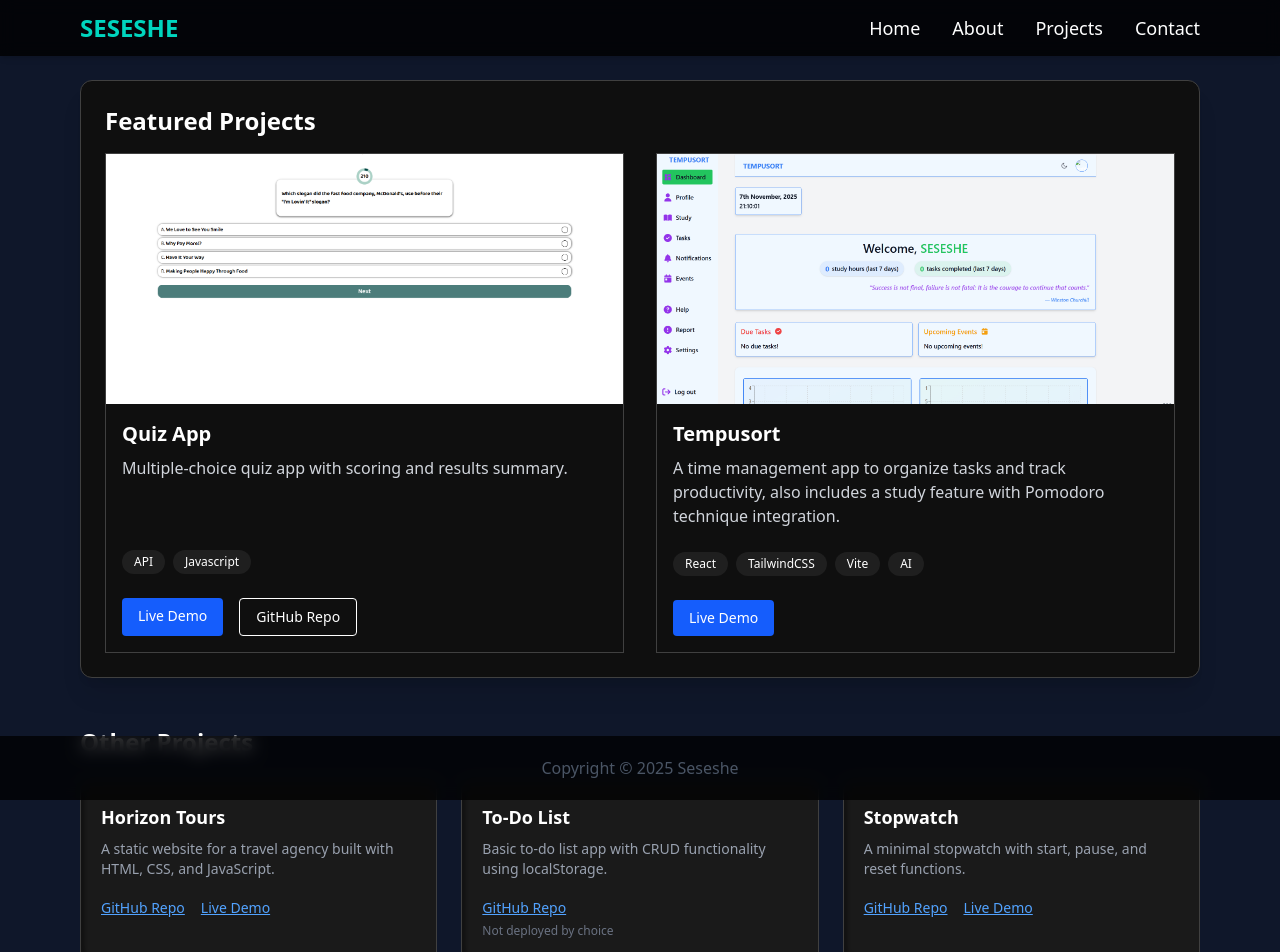
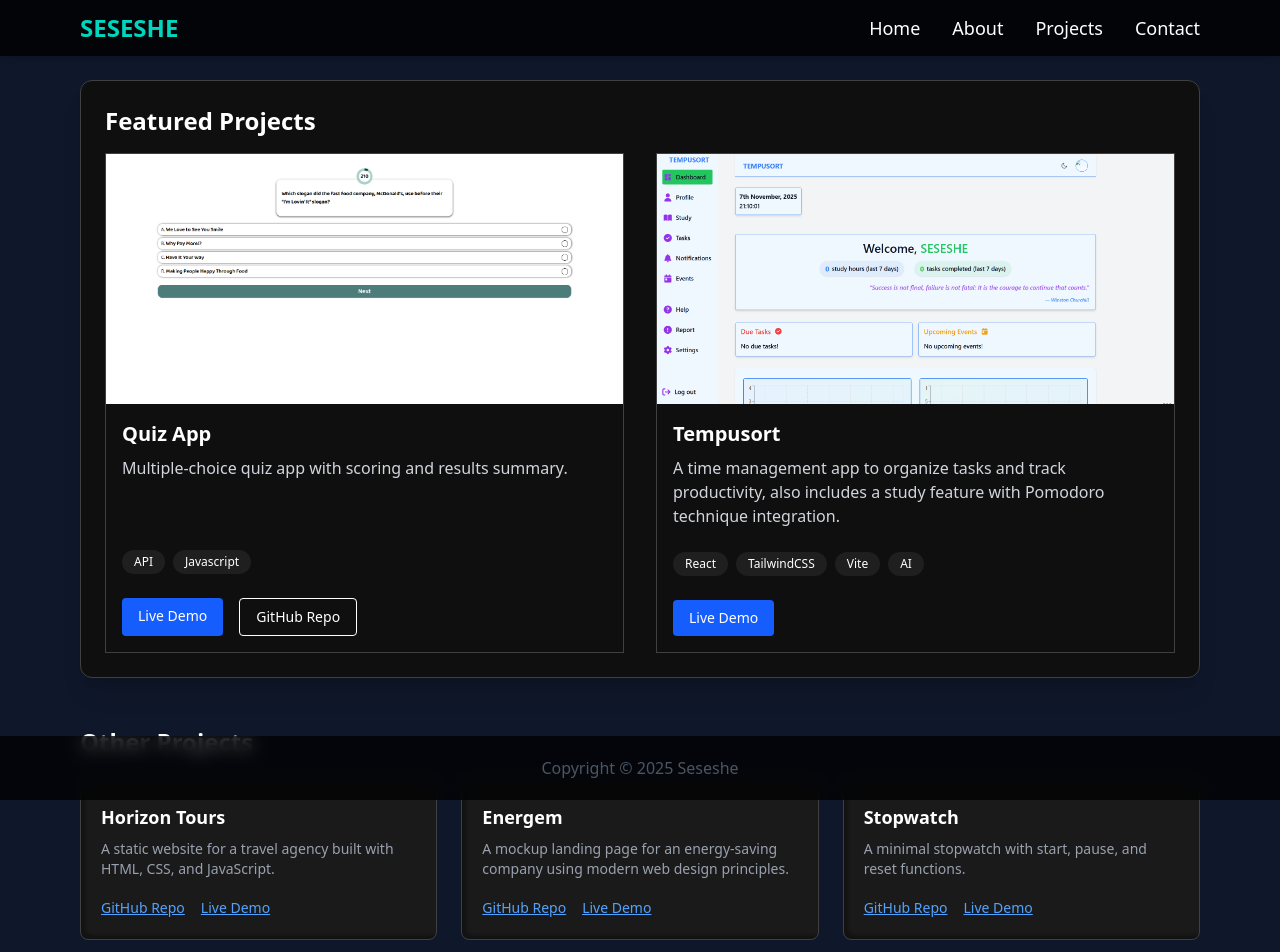
Before and after one commit to Vortex105/Portfolio, a React (Vite) app: page /projects in a window 1280 px wide. Shown: the top 952 px of the page. Built offline with nearby package versions, Linux system fonts and the light colour scheme.

Commit message:
New project

```diff
--- a/src/pages/Projects.jsx
+++ b/src/pages/Projects.jsx
@@ -31,10 +31,11 @@ const Projects = () => {
 			github: 'https://github.com/Vortex105/Horizon-Chasers-Tours-website.git',
 		},
 		{
-			title: 'To-Do List',
+			title: 'Energem',
 			description:
-				'Basic to-do list app with CRUD functionality using localStorage.',
-			github: 'https://github.com/Vortex105/To-do-list',
+				'A mockup landing page for an energy-saving company using modern web design principles.',
+			live: 'https://energem.onrender.com',
+			github: 'https://github.com/Vortex105/Energem.git',
 		},
 		{
 			title: 'Stopwatch',
```
